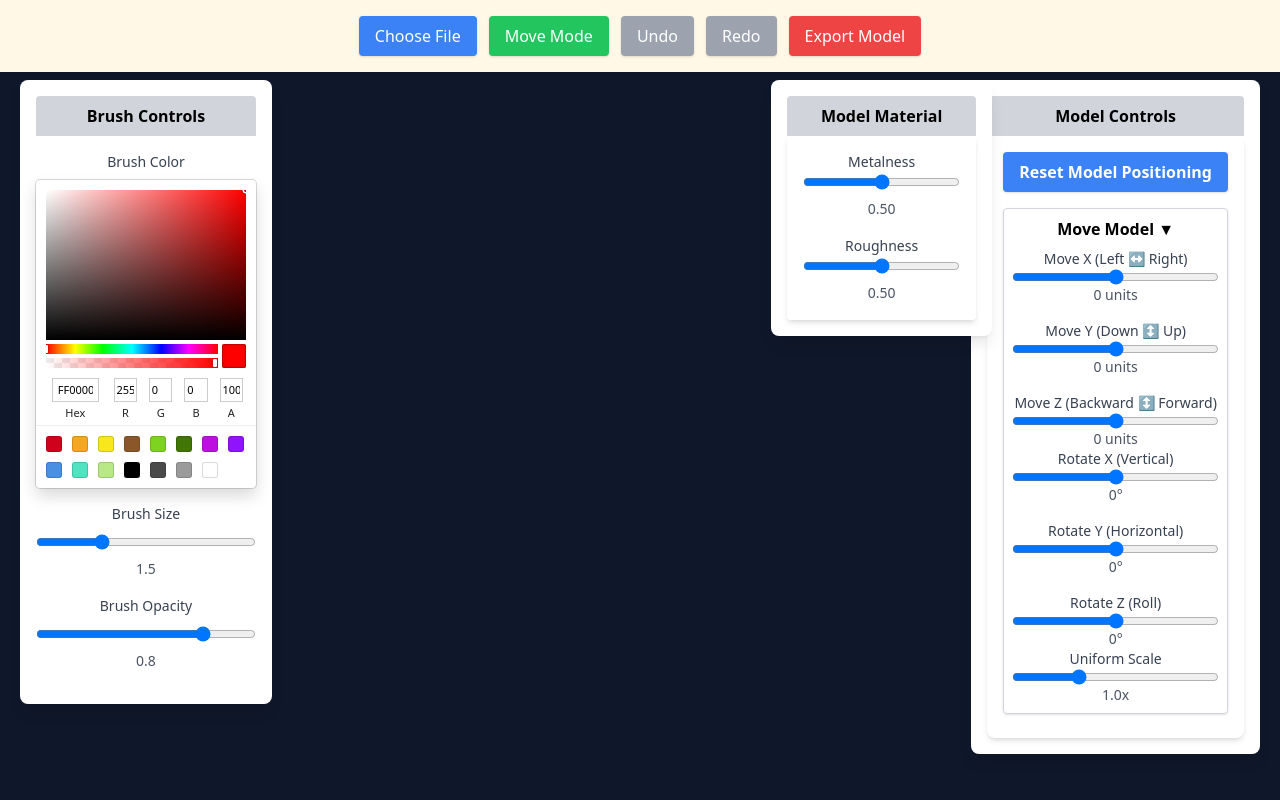
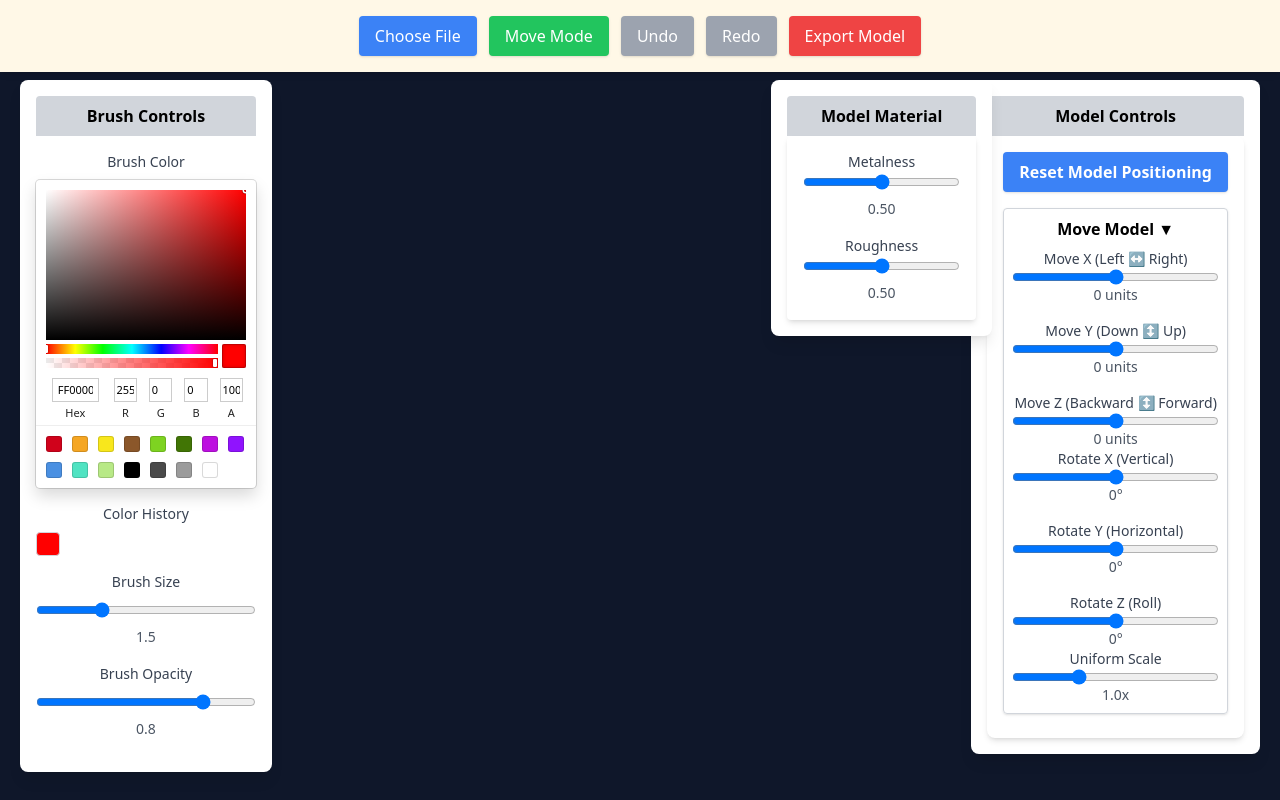
Before and after one commit to JoeSpizz/mini-painter-v2, a React (Create React App) app in the folder frontend/: page / in a window 1280 px wide. Built offline with nearby package versions, Linux system fonts and the light colour scheme; the HTML template or start-up script is replaced by a standard one.

Commit message:
color history works per session

```diff
--- a/frontend/src/App.js
+++ b/frontend/src/App.js
@@ -18,13 +18,50 @@ function App() {
   const [modelPath, setModelPath] = useState(null);
   const [modelType, setModelType] = useState(null);
   const dispatch = useDispatch();
+
+  // Brush States
   const [brushColor, setBrushColor] = useState(new Color('#FF0000'));
   const [brushSize, setBrushSize] = useState(1.5);
   const [brushOpacity, setBrushOpacity] = useState(0.75);
   const [isPaintMode, setIsPaintMode] = useState(false);
+
   const modelViewerRef = useRef();
   const [canUndo, setCanUndo] = useState(false);
   const [canRedo, setCanRedo] = useState(false);
+
+  // **New: Color History State**
+  const [colorHistory, setColorHistory] = useState([new Color('#FF0000').getStyle()]); // Initialize with initial color
+
+  // **New: Function to Add Color to History**
+  const addColorToHistory = (newColor) => {
+    const colorLower = newColor.toLowerCase();
+    setColorHistory((prev) => {
+      // Remove the color if it already exists
+      const filtered = prev.filter((c) => c.toLowerCase() !== colorLower);
+      // Add to the front
+      const updated = [colorLower, ...filtered];
+      // Limit to 20
+      return updated.slice(0, 20);
+    });
+  };
+
+  // **New: Callback when a color is used in painting**
+  const handleColorUsed = (color) => {
+    addColorToHistory(color.getStyle());
+  };
+
+  // **Modified Brush Color Setter: No longer adds to history**
+  const handleSetBrushColor = (color) => {
+    setBrushColor(color);
+    // Removed: addColorToHistory(color.getStyle());
+  };
+
+  // **Function to Select Color from History**
+  const selectColorFromHistory = (color) => {
+    const newColor = new Color(color);
+    setBrushColor(newColor);
+    // Do not add to history here since it's a selection, not a usage
+  };
 
   const handleFileUpload = (url, type) => {
     setModelPath(url);
@@ -112,6 +149,7 @@ function App() {
           brushOpacity={brushOpacity}
           isPaintMode={isPaintMode}
           onHistoryChange={handleHistoryChange}
+          onColorUsed={handleColorUsed} // **Pass Callback to ModelViewer**
         />
         <OrbitControls
           enablePan={!isPaintMode}
@@ -128,11 +166,13 @@ function App() {
           </div>
           <BrushControls
             brushColor={brushColor}
-            setBrushColor={setBrushColor}
+            setBrushColor={handleSetBrushColor}
             brushSize={brushSize}
             setBrushSize={setBrushSize}
             brushOpacity={brushOpacity}
             setBrushOpacity={setBrushOpacity}
+            colorHistory={colorHistory} // **Pass Color History**
+            selectColorFromHistory={selectColorFromHistory} // **Pass Selection Function**
           />
         </div>
       </Draggable>
--- a/frontend/src/components/BrushControls/BrushControls.js
+++ b/frontend/src/components/BrushControls/BrushControls.js
@@ -4,9 +4,16 @@ import React from 'react';
 import { SketchPicker } from 'react-color';
 import { Color } from 'three';
 
-// src/components/BrushControls/BrushControls.js
-
-function BrushControls({ brushColor, setBrushColor, brushSize, setBrushSize, brushOpacity, setBrushOpacity }) {
+function BrushControls({
+  brushColor,
+  setBrushColor,
+  brushSize,
+  setBrushSize,
+  brushOpacity,
+  setBrushOpacity,
+  colorHistory, // **Receive Color History**
+  selectColorFromHistory, // **Receive Selection Function**
+}) {
   return (
     <div className="mt-4">
       {/* Brush Color Picker */}
@@ -16,6 +23,22 @@ function BrushControls({ brushColor, setBrushColor, brushSize, setBrushSize, bru
           color={brushColor.getStyle()}
           onChangeComplete={(color) => setBrushColor(new Color(color.hex))}
         />
+      </div>
+
+      {/* **New: Color History Section** */}
+      <div className="mb-4">
+        <label className="block text-sm font-medium text-gray-700 mb-2">Color History</label>
+        <div className="flex flex-wrap gap-2">
+          {colorHistory.map((color, index) => (
+            <button
+              key={index}
+              onClick={() => selectColorFromHistory(color)}
+              className="w-6 h-6 border border-gray-300 rounded"
+              style={{ backgroundColor: color }}
+              title={color}
+            />
+          ))}
+        </div>
       </div>
 
       {/* Brush Size Slider */}
--- a/frontend/src/components/ModelViewer/ModelViewer.js
+++ b/frontend/src/components/ModelViewer/ModelViewer.js
@@ -19,9 +19,20 @@ import { RBush3D } from 'rbush-3d';
 import throttle from 'lodash/throttle';
 import { GLTFLoader } from 'three/examples/jsm/loaders/GLTFLoader';
 
-
 const ModelViewer = forwardRef(
-  ({ modelPath, modelType, brushColor, brushSize, brushOpacity, isPaintMode, onHistoryChange }, ref) => {
+  (
+    {
+      modelPath,
+      modelType,
+      brushColor,
+      brushSize,
+      brushOpacity,
+      isPaintMode,
+      onHistoryChange,
+      onColorUsed, // **Receive Callback**
+    },
+    ref
+  ) => {
     const meshRef = useRef();
     const [geometry, setGeometry] = useState(null);
     const [isGLTFWithColors, setIsGLTFWithColors] = useState(false);
@@ -49,7 +60,7 @@ const ModelViewer = forwardRef(
             console.warn("Bounding sphere not computed, geometry not set.");
           }
         });
-      }else if (modelType === 'gltf') {
+      } else if (modelType === 'gltf') {
         loader = new GLTFLoader();
         loader.load(
           modelPath,
@@ -67,10 +78,7 @@ const ModelViewer = forwardRef(
           (error) => console.error("GLTF loading error:", error)
         );
       }
-
-
     }, [modelPath, modelType]);
-
 
     // Material Properties from Redux
     const { color, metalness, roughness } = useSelector(
@@ -157,8 +165,6 @@ const ModelViewer = forwardRef(
       }
     }, [geometry, color]);
 
-
-
     // Build RBush3D spatial index
     useEffect(() => {
       if (geometry) {
@@ -204,8 +210,6 @@ const ModelViewer = forwardRef(
         console.log('Material color updated for all vertices');
       }
     }, [color, geometry, isGLTFWithColors]);
-
-
 
     // Update inverse matrix whenever mesh transformation changes
     useEffect(() => {
@@ -289,9 +293,14 @@ const ModelViewer = forwardRef(
 
           colorAttribute.needsUpdate = true;
           console.log('Paint applied:', nearestPoints.length, 'vertices');
+
+          // **New: Invoke onColorUsed after painting**
+          if (onColorUsed) {
+            onColorUsed(brushColor);
+          }
         }
       },
-      [rbushTree, brushColor, brushOpacity, brushSize, inverseMatrix, isPaintMode, tmpVertex]
+      [rbushTree, brushColor, brushOpacity, brushSize, inverseMatrix, isPaintMode, tmpVertex, onColorUsed]
     );
 
     const throttledPaint = useMemo(() => throttle(paint, 30), [paint]);
@@ -352,9 +361,6 @@ const exportModel = (filePath) => {
       });
     };
 
-
-
-
     return geometry && geometry.boundingSphere ? (
       <>
         <mesh
```
Lines whose indentation alone changed are shown as unchanged.
